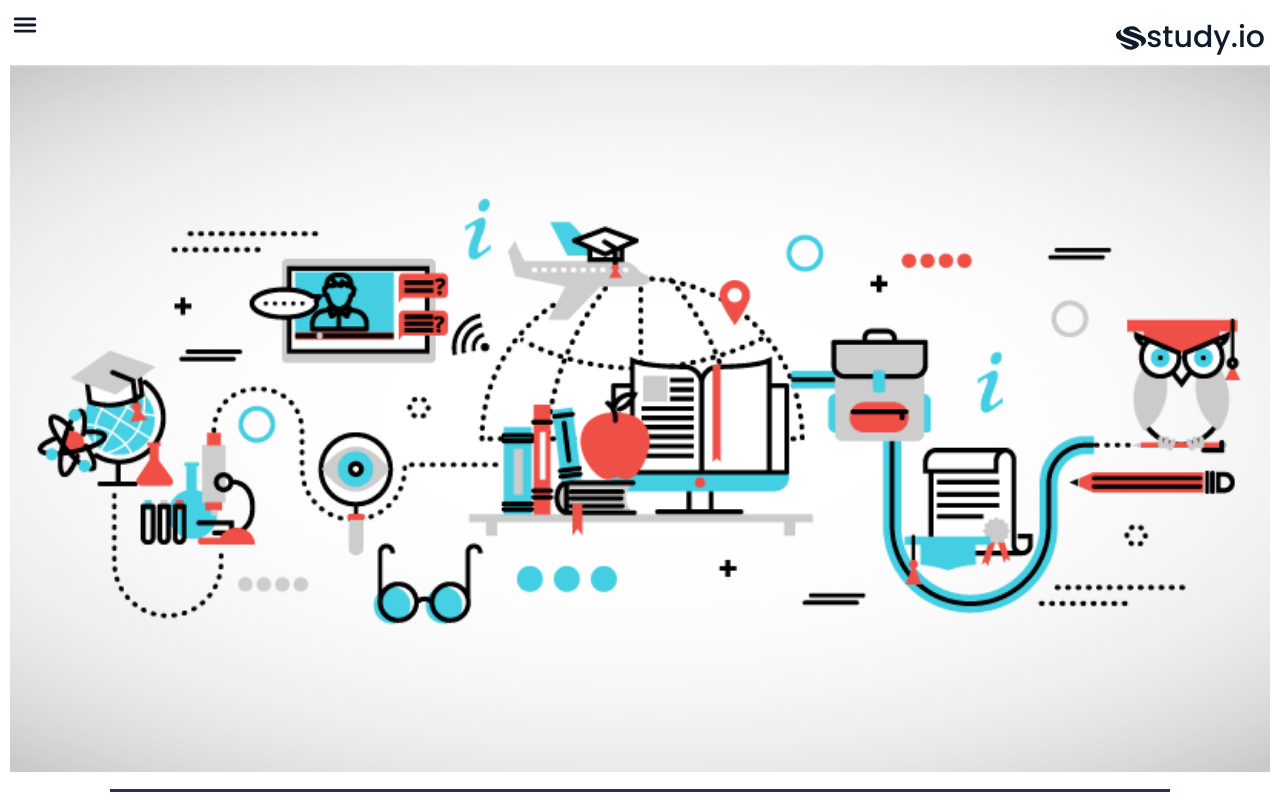
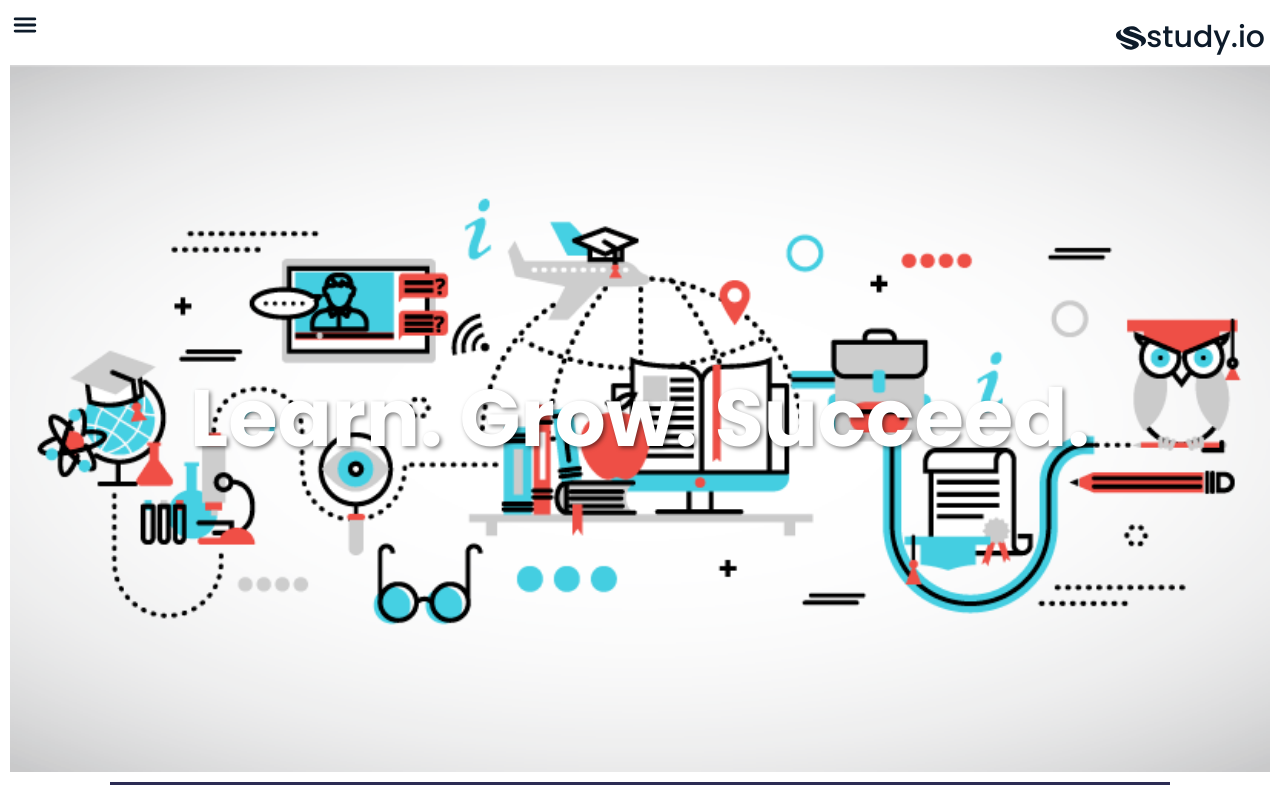
Before and after one commit to nilabjo08/studyIO, a React (Create React App) app: page /home in a window 1280 px wide. Shown: the top 800 px of the page. Built offline with nearby package versions, Linux system fonts and the light colour scheme.

Commit message:
hero text added

```diff
--- a/src/App.css
+++ b/src/App.css
@@ -217,6 +217,18 @@ a{
 }
 
 /*----------------home-------------*/
+.hero {
+  position: relative;
+  display: flex;
+  justify-content: center;
+  align-items: center;
+}
+.hero > h1 {
+  font-size: 5rem;
+  position: absolute;
+  color: #Fff;
+  text-shadow: 2px 2px 4px rgba(0, 0, 0, 0.5); /* Adjust the shadow as needed */
+}
 .hero img{
   width: 100%;
 }
--- a/src/pages/Home.jsx
+++ b/src/pages/Home.jsx
@@ -17,6 +17,7 @@ const Home = () => {
   return (
     <>
       <div className="hero">
+        <h1>Learn. Grow. Succeed.</h1>
         <img src={require("../assets/banner-4.png")} alt="banner" />
       </div>
       <div className="line"></div>
```
